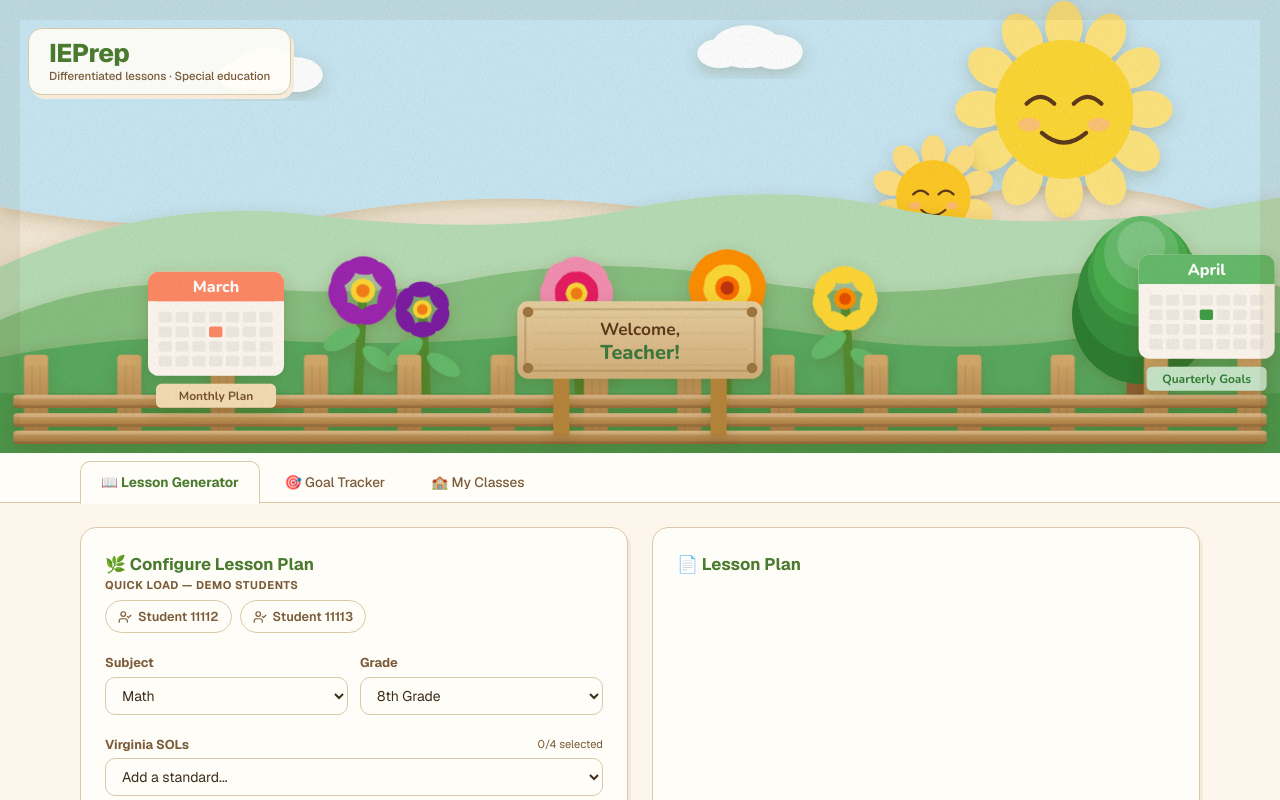
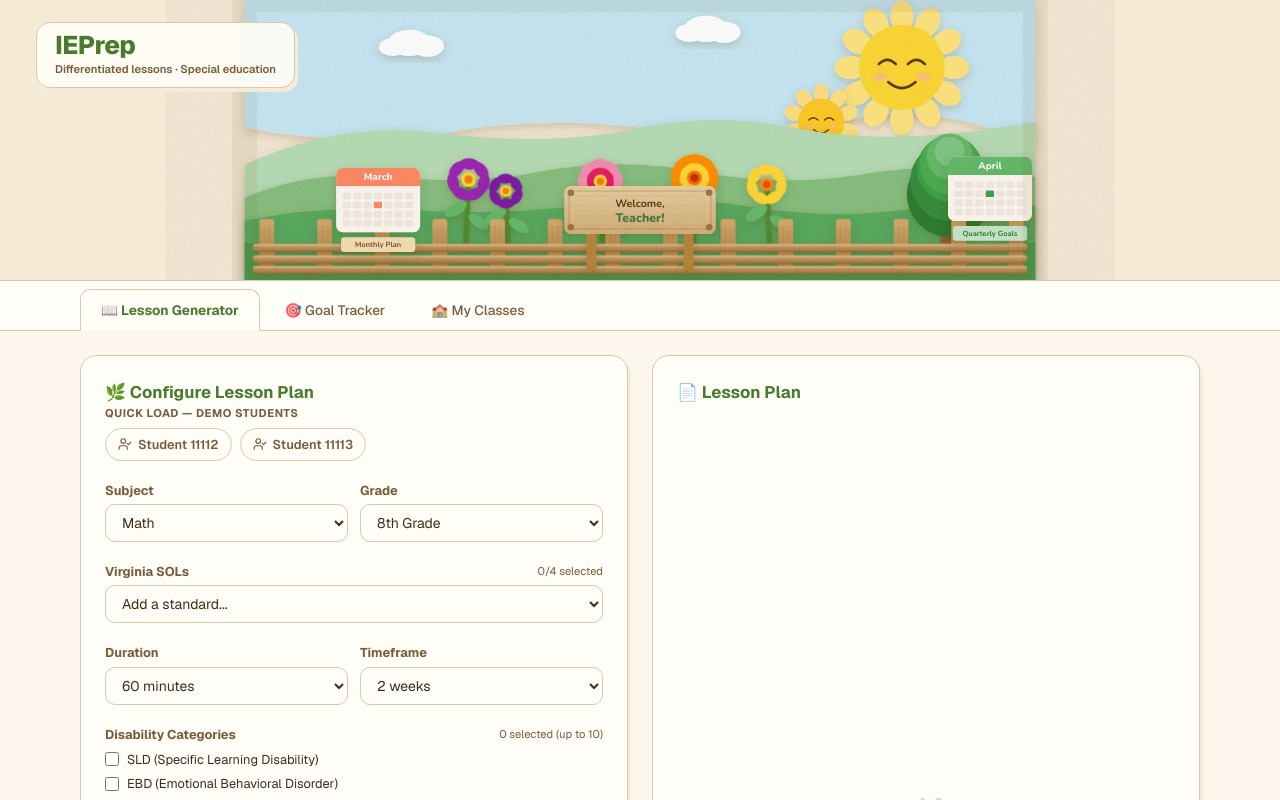
Before and after one commit to alagumuthu80/ieprep, a Next.js app: page / in a window 1280 px wide. Shown: the top 800 px of the page. Built offline with nearby package versions, Linux system fonts and the light colour scheme.

Commit message:
Polish header: cap banner height, fit scene, refine name-card placement

```diff
--- a/app/page.tsx
+++ b/app/page.tsx
@@ -11,27 +11,29 @@ type Tab = "lessons" | "goals" | "classes";
 
 function GardenHeader() {
   return (
-    <header style={{ position: "relative", background: "#f5ead6", overflow: "hidden" }}>
-      <GardenIllustration />
+    <header style={{
+      position: "relative", background: "#f5ead6",
+      borderBottom: "1.5px solid var(--gg-card-border)", overflow: "hidden",
+    }}>
+      {/* Capped-height banner: scene scales to fit (no cropping); matching beige
+          background blends the letterbox so it reads as one clean banner. */}
+      <div style={{ height: "clamp(168px, 22vw, 280px)", width: "100%" }}>
+        <GardenIllustration />
+      </div>
 
-      {/* App name overlay */}
+      {/* App name overlay — tucked in the corner, clear of the calendar card */}
       <div style={{
-        position: "absolute", top: 0, left: 0,
-        display: "flex", alignItems: "flex-start",
-        padding: "clamp(12px, 2.5vw, 28px)"
+        position: "absolute", top: "clamp(12px, 2vw, 22px)", left: "clamp(12px, 3vw, 36px)",
+        background: "rgba(255,253,247,0.92)", borderRadius: "14px",
+        border: "1.5px solid var(--gg-card-border)", padding: "9px 18px",
+        boxShadow: "3px 4px 0px var(--gg-beige-dark)", backdropFilter: "blur(2px)",
       }}>
-        <div style={{
-          background: "rgba(255,253,247,0.9)", borderRadius: "14px",
-          border: "1.5px solid var(--gg-card-border)", padding: "10px 20px",
-          boxShadow: "3px 4px 0px var(--gg-beige-dark)"
-        }}>
-          <h1 style={{ margin: 0, fontSize: "1.6rem", fontWeight: 800, color: "var(--gg-green)", lineHeight: 1.1, letterSpacing: "-0.5px" }}>
-            IEPrep
-          </h1>
-          <p style={{ margin: 0, fontSize: "0.72rem", color: "var(--gg-brown-mid)", fontWeight: 500 }}>
-            Differentiated lessons · Special education
-          </p>
-        </div>
+        <h1 style={{ margin: 0, fontSize: "clamp(1.25rem, 2.2vw, 1.6rem)", fontWeight: 800, color: "var(--gg-green)", lineHeight: 1.05, letterSpacing: "-0.5px" }}>
+          IEPrep
+        </h1>
+        <p style={{ margin: "2px 0 0", fontSize: "0.7rem", color: "var(--gg-brown-mid)", fontWeight: 600 }}>
+          Differentiated lessons · Special education
+        </p>
       </div>
     </header>
   );
--- a/components/GardenIllustration.tsx
+++ b/components/GardenIllustration.tsx
@@ -123,7 +123,8 @@ export default function GardenIllustration({ className }: { className?: string }
 
   return (
     <svg viewBox="0 0 960 340" xmlns="http://www.w3.org/2000/svg" className={className}
-      style={{ display: "block", width: "100%", height: "auto" }} role="img"
+      preserveAspectRatio="xMidYMid meet"
+      style={{ display: "block", width: "100%", height: "100%" }} role="img"
       aria-label="Paper-cut garden scene with suns, hills, flowers, a tree, a fence and a welcome sign">
       <style>{`
         @import url('https://fonts.googleapis.com/css2?family=Nunito:wght@700;800&display=swap');
```
